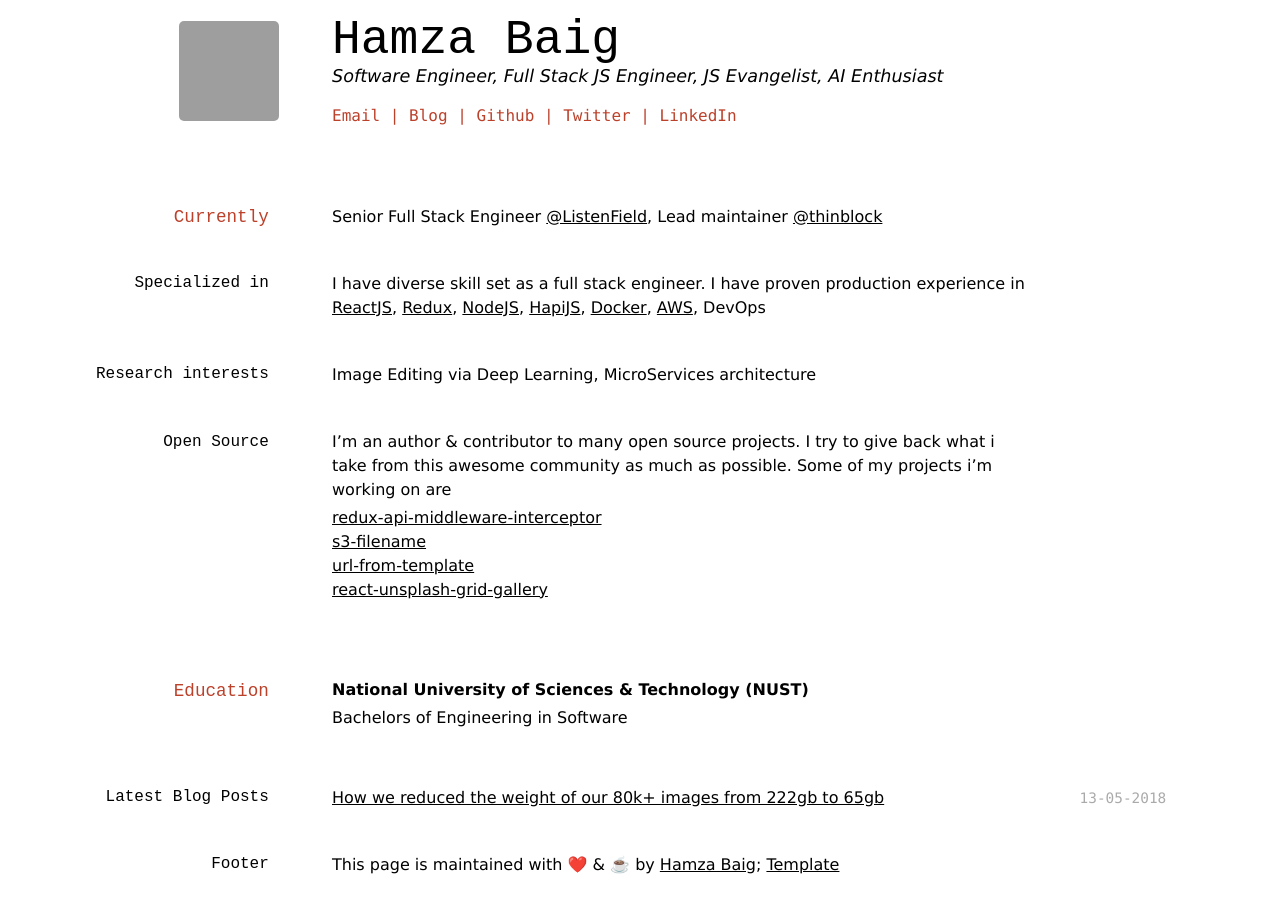
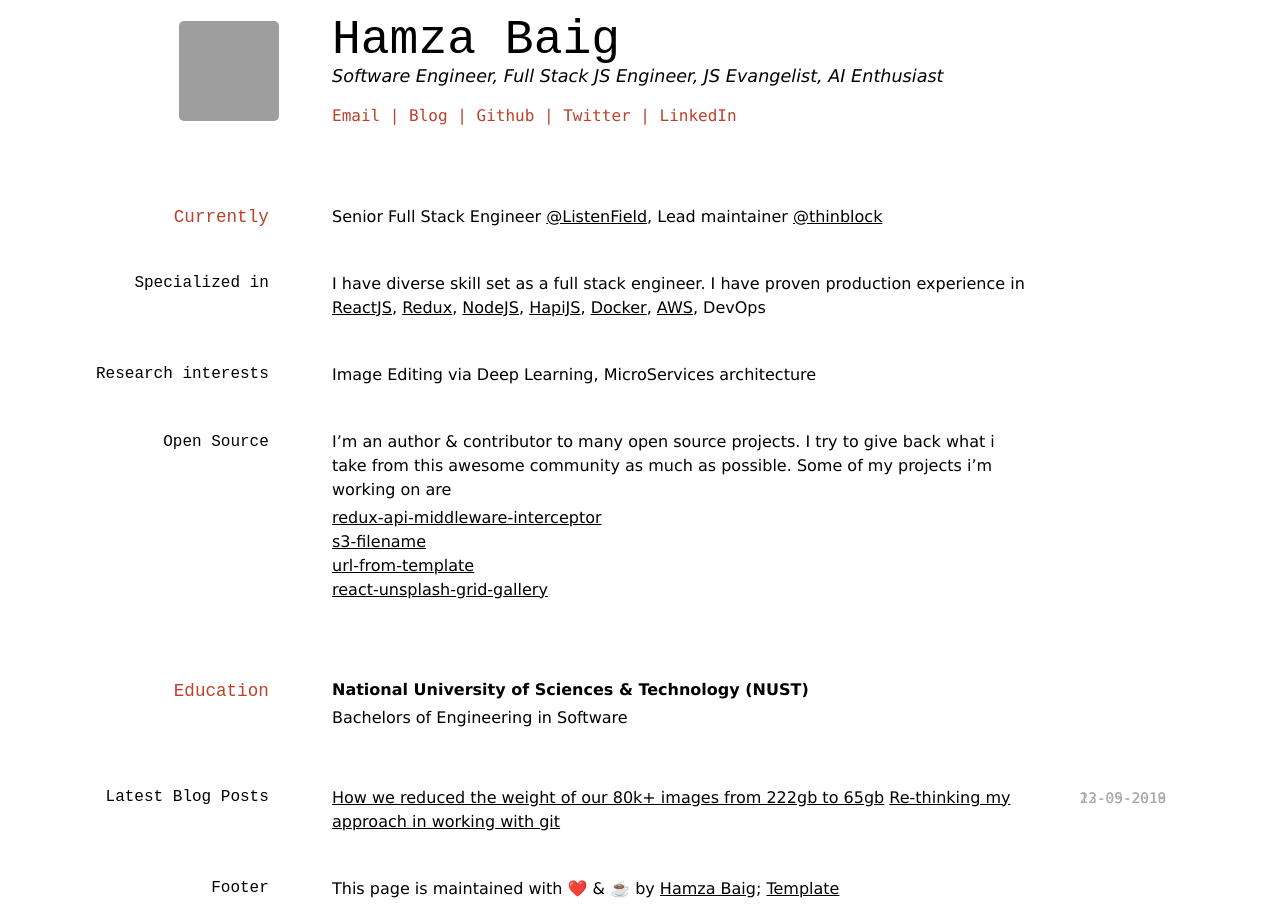
Before and after one commit to hamxabaig/hamxabaig.github.io, a Jekyll site: the page built from index.md, in a window 1280 px wide. Built offline with Jekyll 4.4.1, drawn with Linux system fonts in a browser that asks for light colours; grey boxes are pictures that could not be loaded.

Commit message:
Add blog post about git

```diff
--- a/index.md
+++ b/index.md
@@ -45,7 +45,8 @@
 
 `13-05-2018`
 [How we reduced the weight of our 80k+ images from 222gb to 65gb](https://medium.com/le-craft/how-we-reduced-the-weight-of-our-80k-images-from-222gb-to-65gb-f066b4e8a471)
-
+`22-09-2019`
+[Re-thinking my approach in working with git](https://medium.com/@hamxabaig/re-thinking-my-approach-in-working-with-git-d61453256364)
 
 ### Footer
 
```
